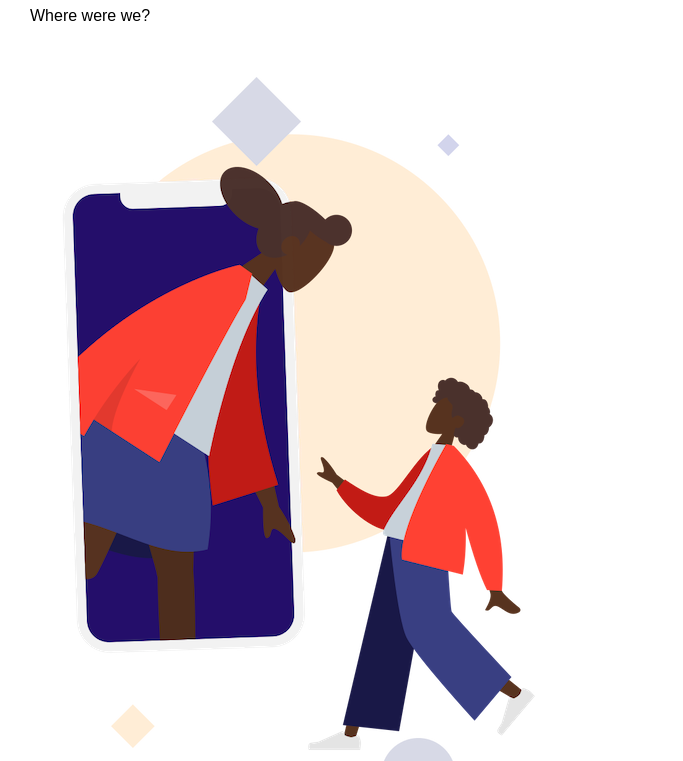
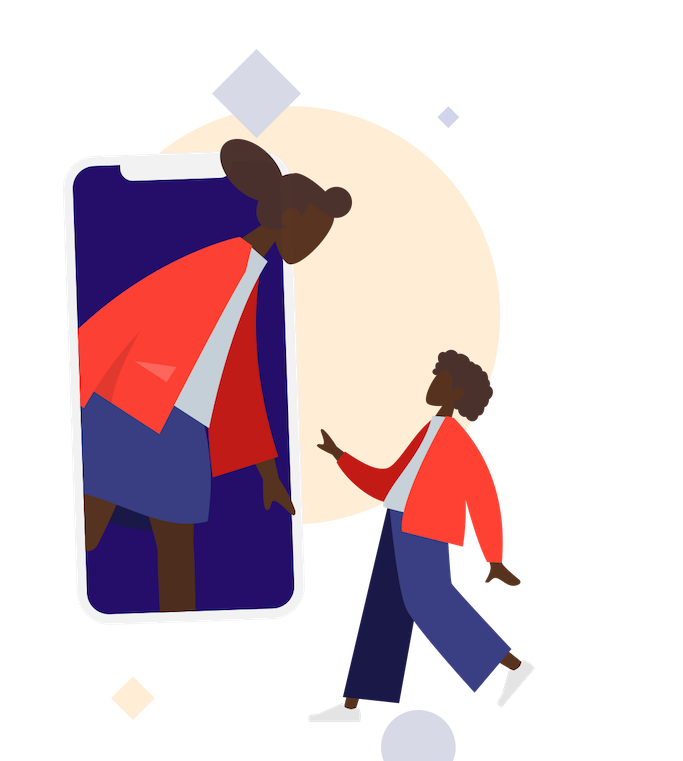
Before and after one commit to Ucheq/JS, a plain HTML site: page index.html in a window 1280 px wide. Shown: the part 142-903 px from the top of the page, without its empty margins (0-683 px from the left). Drawn offline with Linux system fonts and the light colour scheme.

Commit message:
automated

```diff
--- a/index.html
+++ b/index.html
@@ -9,7 +9,6 @@
   </head>
   <body>
     <h1 class="heading">Hello, World</h1>
-    <p>Where were we?</p>
     <img src="/img/Humaaans - Phone.png" alt="an icon" />
   </body>
 </html>
```
